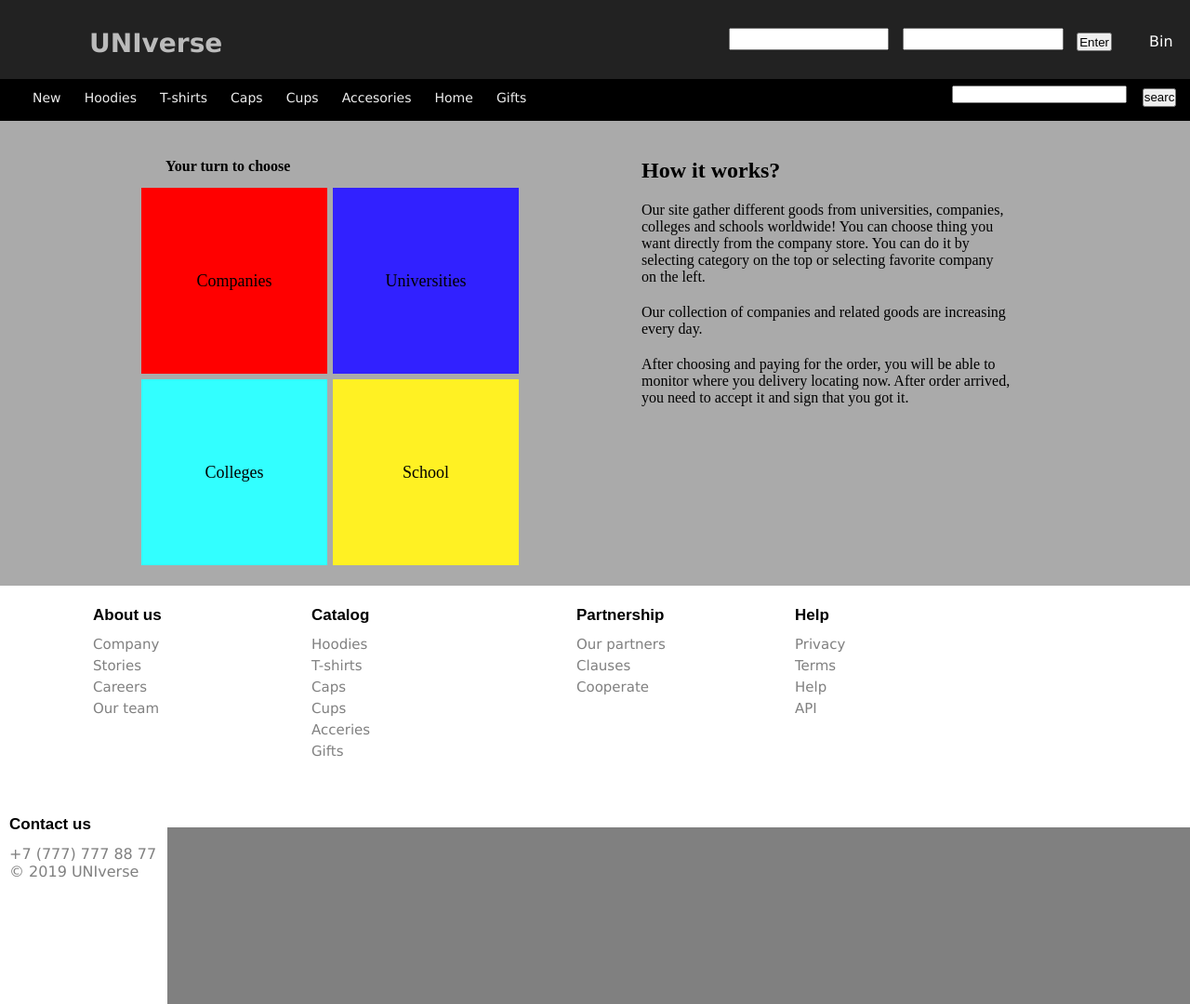
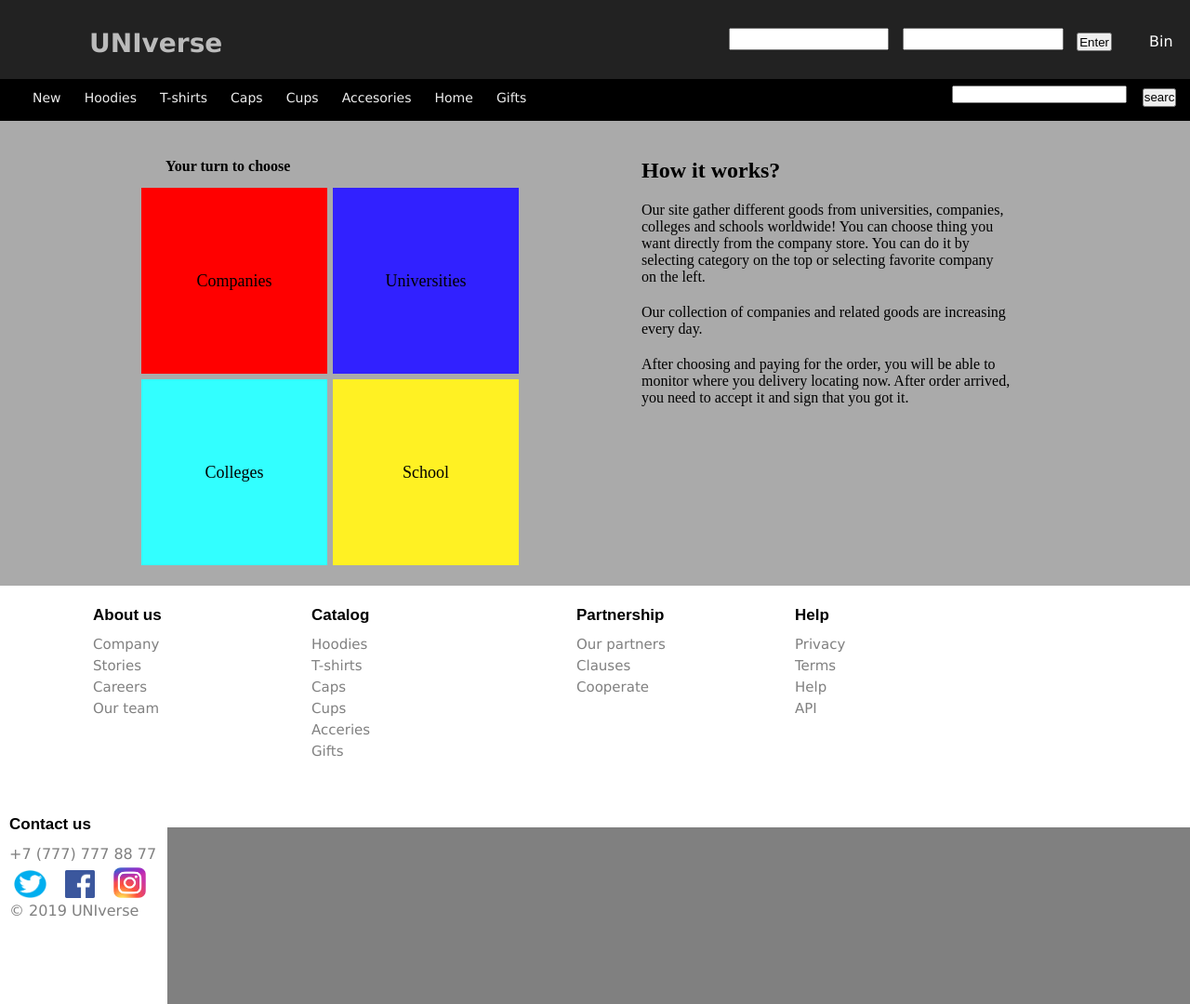
Before and after one commit to kazybek07/webdev_galactic_team, a plain HTML site: page pages/main-page/index.html in a window 1280 px wide. Shown: the whole page at 93% size. Drawn offline with Linux system fonts and the light colour scheme; files whose address does not match are found by name.

Commit message:
added social media icons

```diff
--- a/pages/main-page/index.html
+++ b/pages/main-page/index.html
@@ -165,6 +165,14 @@
 		<div class="footer_info contact">
 			<h5>Contact us</h5>
 			<p>+7 (777) 777 88 77</p>
+			<div class = "social_media">
+				<ol>
+					<li><a href="#"><img src="C:\Users\User_PC\Desktop\UniVerse\img\twitter.png" alt="Twitter" width = "35" height = "30"></a></li>
+					<li><a href="#"><img src="C:\Users\User_PC\Desktop\UniVerse\img\facebook.png" alt="Facebook" width = "32" height = "30"></a></li>
+					<li><a href="#"><img src="C:\Users\User_PC\Desktop\UniVerse\img\2000px-Instagram_logo_2016.svg.png" alt="Instagram" width = "35" height = "33"></a></li>
+
+				</ol>
+			</div>
 			<p>&copy; 2019 UNIverse</p>
 		</div>
 	</footer>
--- a/pages/main-page/style.css
+++ b/pages/main-page/style.css
@@ -355,3 +355,12 @@ footer a {
 footer a:hover {
 	color: red;
 }
+
+.social_media ol{
+	list-style: none;
+}
+
+.social_media li{
+	display: inline-block;
+	padding-left: 5px;
+}
```
Also changed, not shown: img/2000px-Instagram_logo_2016.svg.png (added), img/GooglePlay.png (added), img/IOS.png (added), img/facebook.png (added), img/insta.png (added), img/twitter.png (added), 2 other files.
